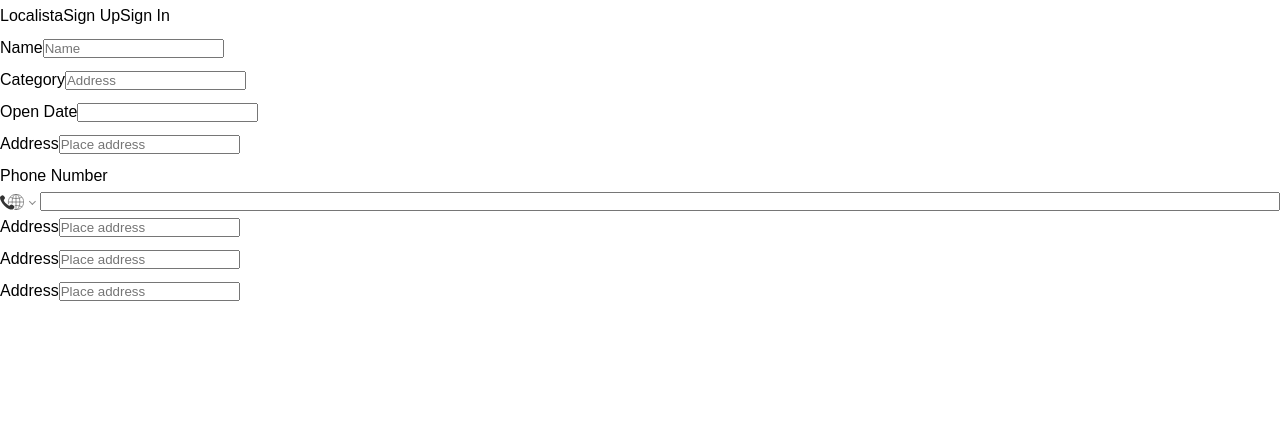
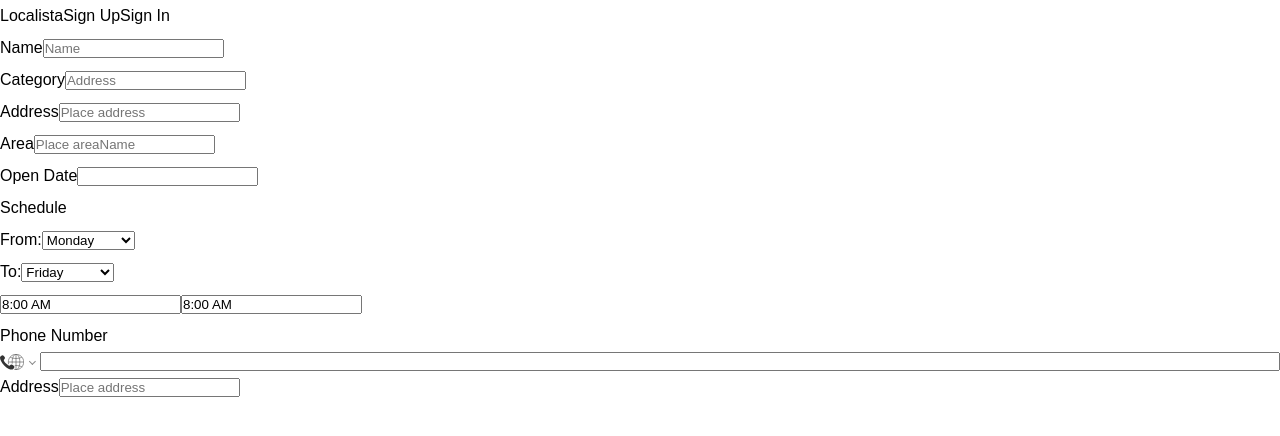
Before and after one commit to rodrigojmr/localism, a React (Create React App) app in the folder client/: page /place/create in a window 1280 px wide. Shown: the top 436 px of the page. Built offline with nearby package versions, Linux system fonts and the light colour scheme; no server answers.

Commit message:
Change create form order

```diff
--- a/client/src/components/Form/PlaceForm.jsx
+++ b/client/src/components/Form/PlaceForm.jsx
@@ -19,6 +19,13 @@ export const PlaceForm = props => {
     const name = event.target.name;
     const value = event.target.value;
     props.onValueChange(name, value);
+  };
+
+  const setHours = () => {
+    let startTime = new Date();
+    startTime.setHours(8);
+    startTime.setMinutes(0);
+    return startTime;
   };
 
   return (
@@ -45,6 +52,30 @@ export const PlaceForm = props => {
           onChange={onValueChange}
         />
       </div>
+      {/* Connect with google maps */}
+      <div className="input-group">
+        <label htmlFor="input-address">Address</label>
+        <input
+          placeholder="Place address"
+          type="text"
+          name="address"
+          id="input-address"
+          value={props.address}
+          onChange={onValueChange}
+        />
+      </div>
+      {/* Auto fill from google maps information */}
+      <div className="input-group">
+        <label htmlFor="input-areaName">Area</label>
+        <input
+          placeholder="Place areaName"
+          type="text"
+          name="areaName"
+          id="input-areaName"
+          value={props.areaName}
+          onChange={onValueChange}
+        />
+      </div>
       <div className="input-group">
         <label htmlFor="input-openDate">Open Date</label>
         <DatePicker
@@ -58,17 +89,62 @@ export const PlaceForm = props => {
           onChange={date => props.onValueChange('openDate', date)}
         />
       </div>
-      {/* Connect with google maps */}
       <div className="input-group">
-        <label htmlFor="input-address">Address</label>
-        <input
-          placeholder="Place address"
-          type="text"
-          name="address"
-          id="input-address"
-          value={props.address}
-          onChange={onValueChange}
-        />
+        <label>Schedule</label>
+        <div className="schedule-inputs-wrapper">
+          <div>
+            <label htmlFor="input-schedule-open">From:</label>
+            <select
+              defaultValue="monday"
+              name="weekDayOpen"
+              id="input-schedule-open"
+            >
+              <option value="monday">Monday</option>
+              <option value="tuesday">Tuesday</option>
+              <option value="wednesday">Wednesday</option>
+              <option value="thursday">Thursday</option>
+              <option value="friday">Friday</option>
+              <option value="saturday">Saturday</option>
+              <option value="sunday">Sunday</option>
+            </select>
+          </div>
+          <div>
+            <label htmlFor="input-schedule-open">To:</label>
+            <select
+              defaultValue="friday"
+              name="weekDayClose"
+              id="input-schedule-close"
+            >
+              <option value="monday">Monday</option>
+              <option value="tuesday">Tuesday</option>
+              <option value="wednesday">Wednesday</option>
+              <option value="thursday">Thursday</option>
+              <option value="friday">Friday</option>
+              <option value="saturday">Saturday</option>
+              <option value="sunday">Sunday</option>
+            </select>
+          </div>
+          <div>
+            <DatePicker
+              selected={props.openTime ? props.openTime : setHours('open')}
+              onChange={date => props.onValueChange('openTime', date)}
+              showTimeSelect
+              showTimeSelectOnly
+              timeIntervals={30}
+              timeCaption="Time"
+              dateFormat="h:mm aa"
+            />
+            <DatePicker
+              selected={props.closeTime ? props.closeTime : setHours()}
+              onChange={date => props.onValueChange('closeTime', date)}
+              showTimeSelect
+              showTimeSelectOnly
+              timeIntervals={30}
+              timeCaption="Time"
+              dateFormat="h:mm aa"
+            />
+          </div>
+        </div>
       </div>
       {/* weekDayFrom: '',
       weekDayTo: '',
@@ -84,28 +160,7 @@ export const PlaceForm = props => {
           }
         />
       </div>
-      <div className="input-group">
-        <label htmlFor="input-address">Address</label>
-        <input
-          placeholder="Place address"
-          type="text"
-          name="address"
-          id="input-address"
-          value={props.address}
-          onChange={onValueChange}
-        />
-      </div>
-      <div className="input-group">
-        <label htmlFor="input-address">Address</label>
-        <input
-          placeholder="Place address"
-          type="text"
-          name="address"
-          id="input-address"
-          value={props.address}
-          onChange={onValueChange}
-        />
-      </div>
+
       <div className="input-group">
         <label htmlFor="input-address">Address</label>
         <input
--- a/client/src/views/CreatePlace.jsx
+++ b/client/src/views/CreatePlace.jsx
@@ -12,8 +12,8 @@ class CreatePlace extends Component {
       openDate: '',
       address: '',
       areaName: '',
-      weekDayFrom: '',
-      weekDayTo: '',
+      weekDayOpen: '',
+      weekDayClose: '',
       openTime: '',
       closeTime: '',
       phoneNumber: '',
```
